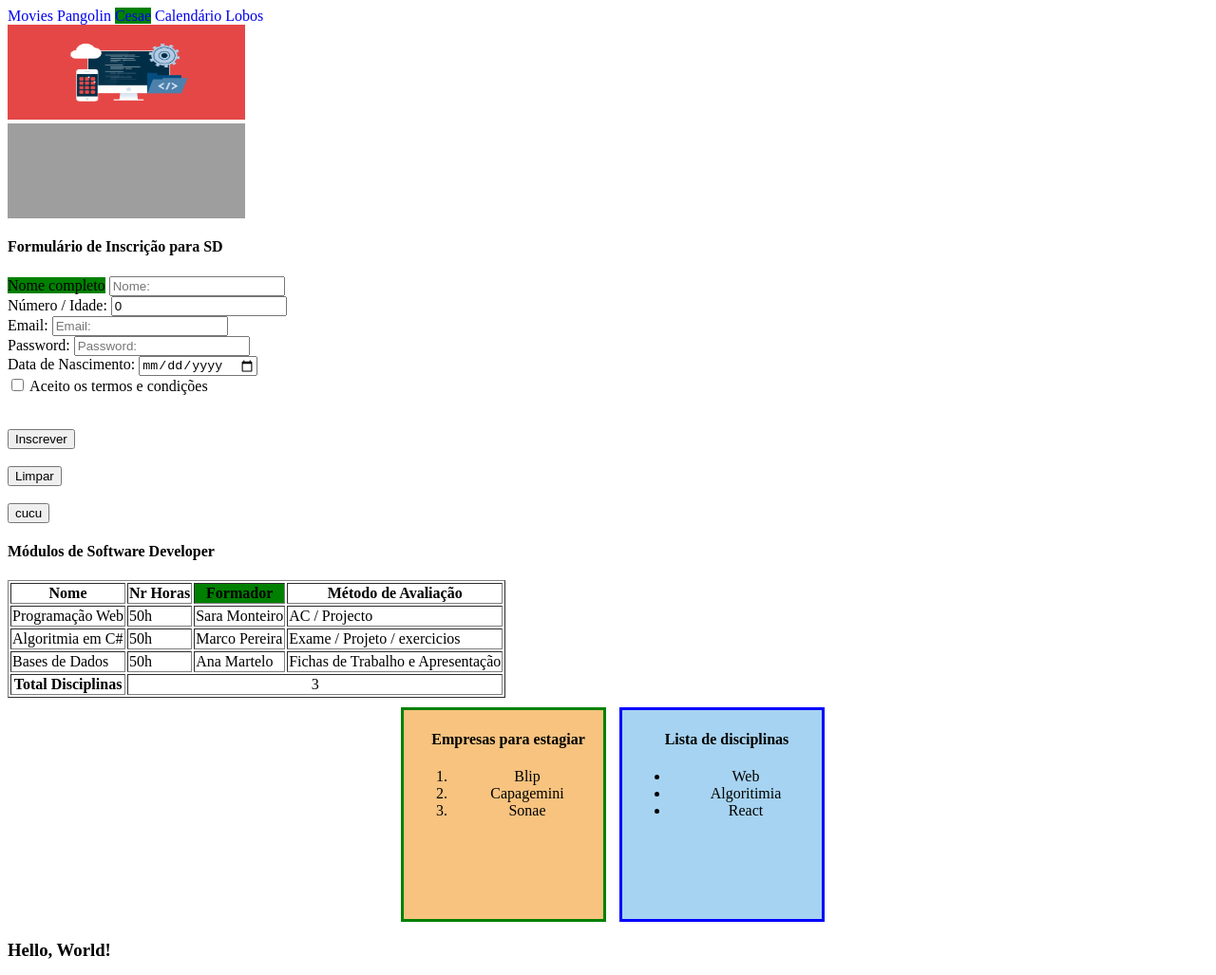
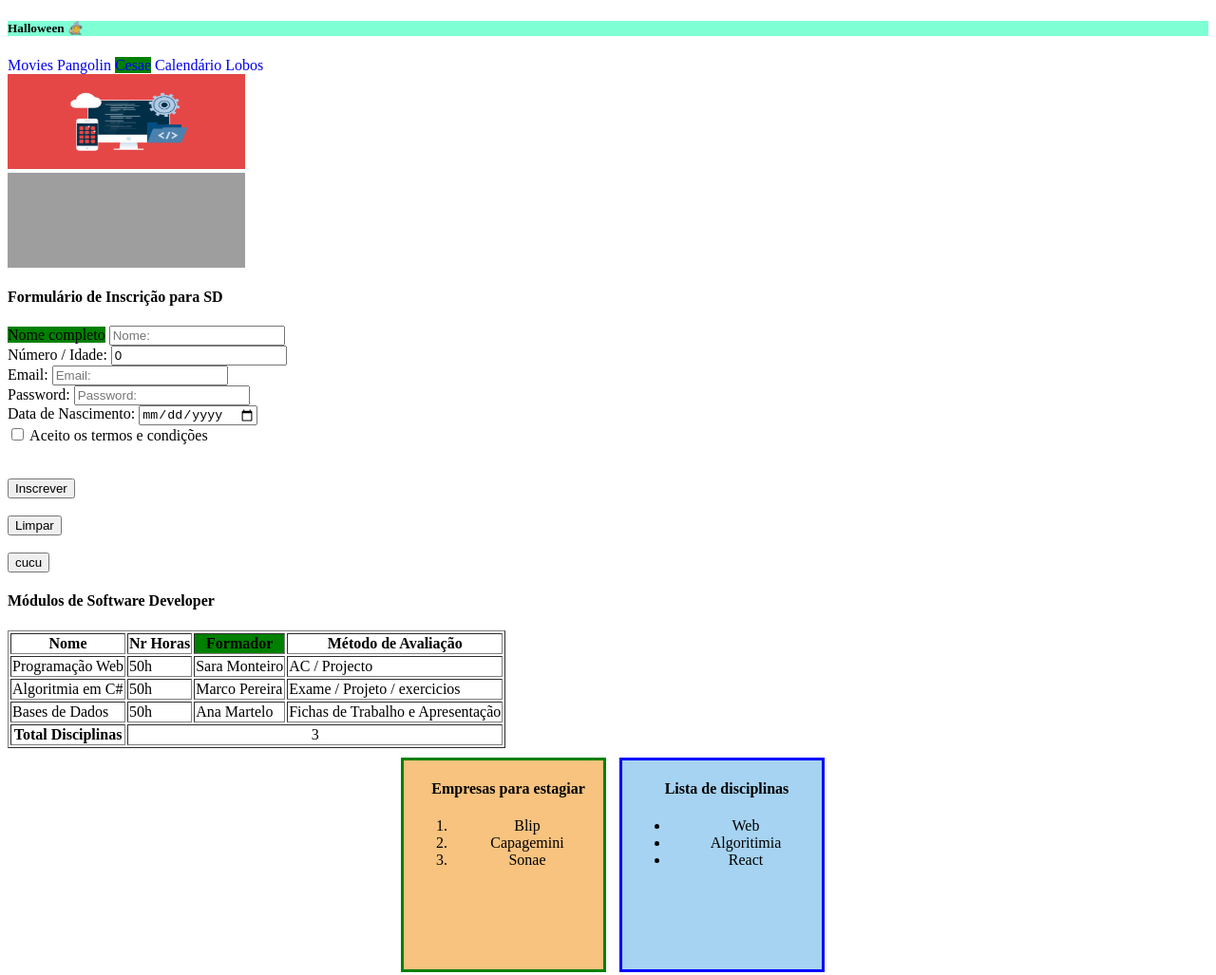
Before and after one commit to brunajacby/fronthtml, a plain HTML site: page index.html in a window 1280 px wide. Shown: the top 1027 px of the page at 95% size. Drawn offline with Linux system fonts and the light colour scheme; grey boxes are pictures that could not be loaded.

Commit message:
Halloween

```diff
--- a/index.html
+++ b/index.html
@@ -12,6 +12,7 @@
 </head>
 
 <body>
+  <h5> Halloween 🧙 </h5>
     <!-- Menu de navegação teste -->
     <nav>
         <a id="voltaraotopo" href="Pages/Moviesex02.html#reviews">Movies</a>
```
